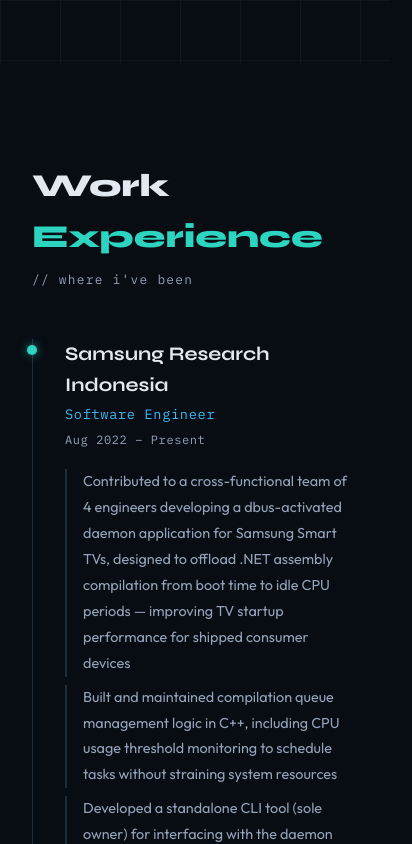
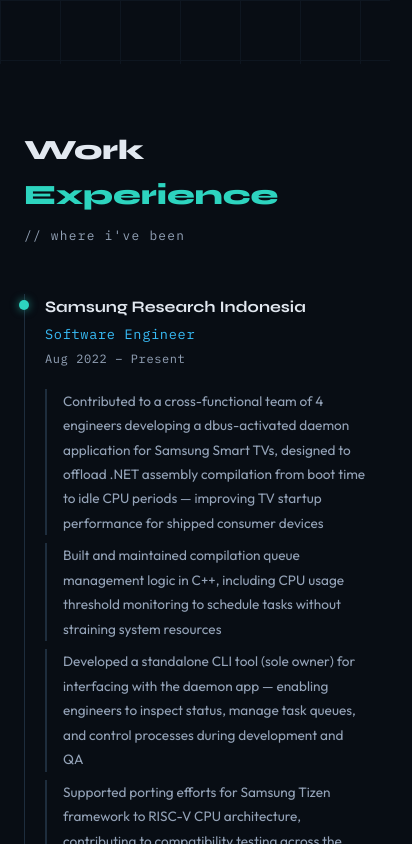
Before and after one commit to swherdika/portofolio, a React (Vite) app: page / in a window 390 px wide. Shown: the part 780-1624 px from the top of the page, 412 px wide, since content can reach past the window. Built offline with nearby package versions, Linux system fonts and the light colour scheme.

Commit message:
feat: add responsive UI to experience and skills section

```diff
--- a/src/components/Experience.jsx
+++ b/src/components/Experience.jsx
@@ -1,3 +1,5 @@
+import useIsMobile from '../hooks/useIsMobile'
+
 const experiences = [
   {
     company: 'Samsung Research Indonesia',
@@ -35,9 +37,10 @@
 ]
 
 function Experience() {
+  const isMobile = useIsMobile()
 
   const sectionStyle = {
-    padding: '6rem 2rem',
+    padding: isMobile ? '4rem 1.5rem' : '6rem 2rem',
     position: 'relative',
   }
 
@@ -48,7 +51,7 @@
 
   const headingStyle = {
     fontFamily: 'var(--font-display)',
-    fontSize: '2rem',
+    fontSize: isMobile ? '1.75rem' : '2rem',
     fontWeight: 800,
     color: 'var(--text-primary)',
     marginBottom: '0.5rem',
@@ -68,7 +71,7 @@
 
   const timelineStyle = {
     position: 'relative',
-    paddingLeft: '2rem',
+    paddingLeft: isMobile ? '1.25rem' : '2rem',
     borderLeft: '1px solid var(--border)',
   }
 
@@ -81,7 +84,7 @@
 
   const dotStyle = {
     position: 'absolute',
-    left: '-2.4rem',
+    left: isMobile ? '-1.65rem' : '-2.4rem',
     top: '0.4rem',
     width: '10px',
     height: '10px',
@@ -92,7 +95,7 @@
 
   const companyStyle = {
     fontFamily: 'var(--font-display)',
-    fontSize: '1.2rem',
+    fontSize: isMobile ? '1rem' : '1.2rem',
     fontWeight: 700,
     color: 'var(--text-primary)',
     marginBottom: '0.25rem',
@@ -116,7 +119,7 @@
 
   const bulletStyle = {
     color: 'var(--text-secondary)',
-    fontSize: '0.9rem',
+    fontSize: isMobile ? '0.85rem' : '0.9rem',
     lineHeight: 1.8,
     marginBottom: '0.5rem',
     paddingLeft: '1rem',
@@ -126,12 +129,10 @@
   return (
     <section id="experience" style={sectionStyle}>
       <div style={innerStyle}>
-
         <h2 style={headingStyle}>
           Work <span style={headingAccentStyle}>Experience</span>
         </h2>
         <p style={subheadingStyle}>// where i've been</p>
-
         <div style={timelineStyle}>
           {experiences.map((exp) => (
             <div key={exp.company} style={cardStyle}>
@@ -145,7 +146,6 @@
             </div>
           ))}
         </div>
-
       </div>
     </section>
   )
--- a/src/components/Skills.jsx
+++ b/src/components/Skills.jsx
@@ -1,3 +1,5 @@
+import useIsMobile from '../hooks/useIsMobile'
+
 const skillGroups = [
   {
     category: 'Systems & Embedded',
@@ -22,9 +24,10 @@
 ]
 
 function Skills() {
+  const isMobile = useIsMobile()
 
   const sectionStyle = {
-    padding: '6rem 2rem',
+    padding: isMobile ? '4rem 1.5rem' : '6rem 2rem',
     backgroundColor: 'var(--bg-secondary)',
   }
 
@@ -35,7 +38,7 @@
 
   const headingStyle = {
     fontFamily: 'var(--font-display)',
-    fontSize: '2rem',
+    fontSize: isMobile ? '1.75rem' : '2rem',
     fontWeight: 800,
     color: 'var(--text-primary)',
     marginBottom: '0.5rem',
@@ -55,7 +58,7 @@
 
   const gridStyle = {
     display: 'grid',
-    gridTemplateColumns: 'repeat(auto-fit, minmax(380px, 1fr))',
+    gridTemplateColumns: isMobile ? '1fr' : 'repeat(auto-fit, minmax(380px, 1fr))',
     gap: '1.5rem',
   }
 
@@ -96,12 +99,10 @@
   return (
     <section id="skills" style={sectionStyle}>
       <div style={innerStyle}>
-
         <h2 style={headingStyle}>
           Technical <span style={headingAccentStyle}>Skills</span>
         </h2>
         <p style={subheadingStyle}>// what i work with</p>
-
         <div style={gridStyle}>
           {skillGroups.map((group) => (
             <div key={group.category} style={cardStyle}>
@@ -129,7 +130,6 @@
             </div>
           ))}
         </div>
-
       </div>
     </section>
   )
```
